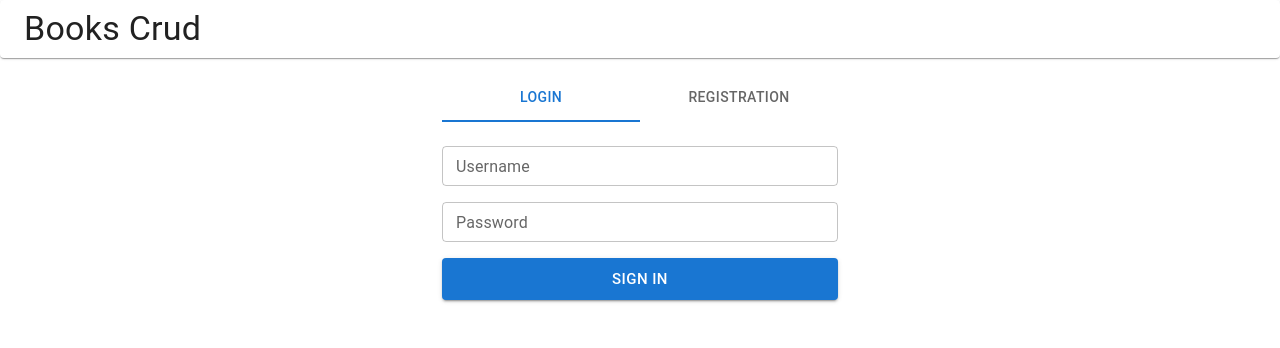
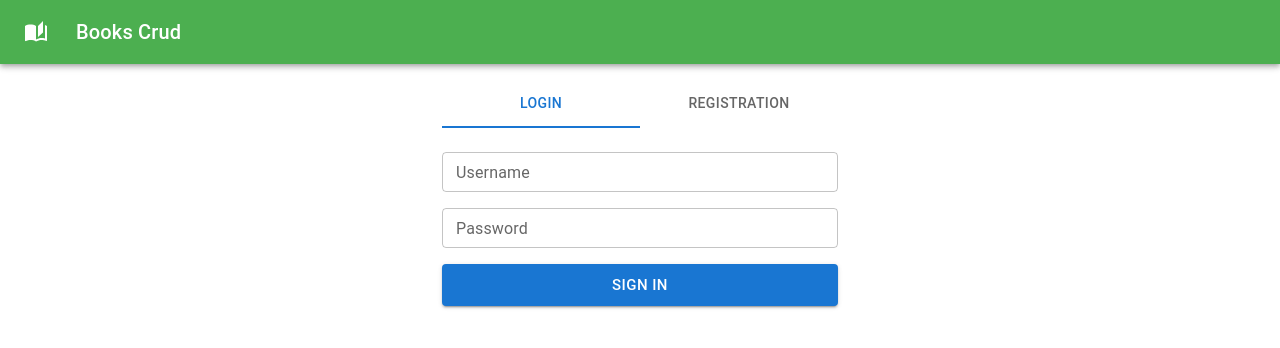
Before and after one commit to abdisalomoff/books-crud, a React (Vite) app: page / in a window 1280 px wide. Shown: the top 348 px of the page. Built offline with nearby package versions, Linux system fonts and the light colour scheme.

Commit message:
build fixed

```diff
--- a/src/components/Header.tsx
+++ b/src/components/Header.tsx
@@ -1,5 +1,6 @@
-import { Container, Paper, Typography } from "@mui/material";
+import { AppBar, Container, IconButton, Toolbar, Typography } from "@mui/material";
 import { FC } from "react";
+import AutoStoriesIcon from '@mui/icons-material/AutoStories';
 import UserMenu from "./heading/UserMenu";
 import useAuth from "../hooks/useAuth";
 
@@ -7,17 +8,19 @@
 
 const Header: FC<Props> = () => {
   const { user } = useAuth();
+
   return (
-    <Paper
-      component="header"
-      sx={{ position: "sticky", top: 0, zIndex: 10, py: 1 }}
-    >
-      <Container maxWidth="xl" sx={{ display: "flex", alignItems: "center" }}>
-        <Typography variant="h4">Books Crud</Typography>
-
+    <AppBar position="sticky" sx={{ backgroundColor:  "#4caf50"  }}>
+      <Toolbar>
+        <IconButton size="large" edge="start" color="inherit" aria-label="menu" sx={{ mr: 2 }}>
+          <AutoStoriesIcon />
+        </IconButton>
+        <Typography variant="h6" component="div" sx={{ flexGrow: 1 }}>
+          Books Crud
+        </Typography>
         {user && <UserMenu />}
-      </Container>
-    </Paper>
+      </Toolbar>
+    </AppBar>
   );
 };
 
--- a/src/components/heading/UserMenu.tsx
+++ b/src/components/heading/UserMenu.tsx
@@ -29,7 +29,7 @@
       <IconButton
         size="large"
         edge="end"
-        sx={{ ml: "auto" }}
+        sx={{ ml: "auto", color: "white" }}
         onClick={handleClick}
       >
         <MenuIcon />
```
